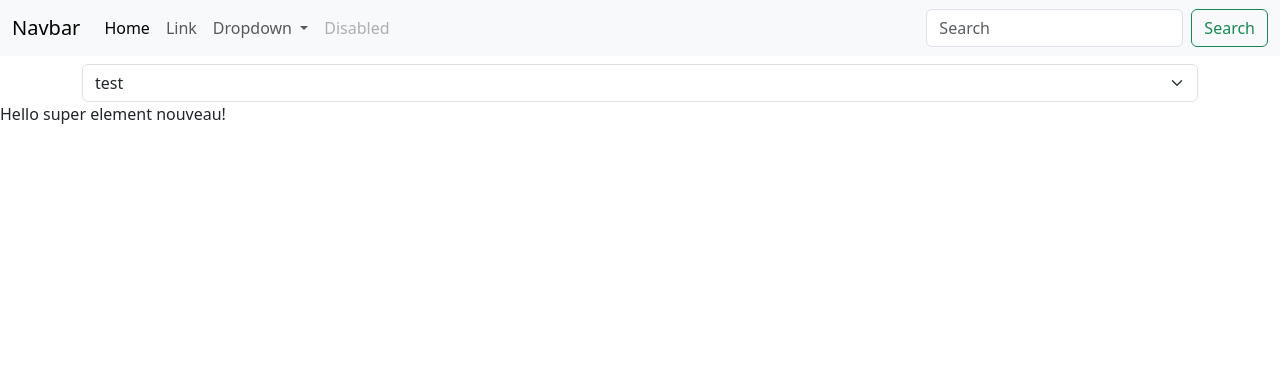
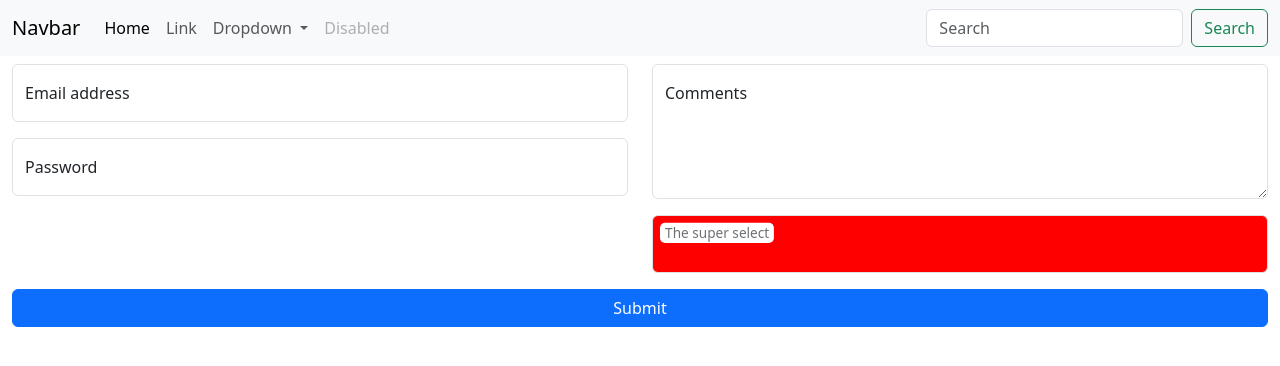
Before and after one commit to Jaroost/jaroost-toolbox-components, a website built with Vite: page index.html in a window 1280 px wide. Built offline with nearby package versions, Linux system fonts and the light colour scheme.

Commit message:
my first module declaration

```diff
--- a/index.html
+++ b/index.html
@@ -45,12 +45,47 @@
       </div>
     </div>
   </nav>
-  <div class="container mt-2">
-    <select class="form-select picker">
-      <option value="test">test</option>
-      <option value="test2">test2</option>
-      <option value="test3">test3</option>
-    </select>
+  <div class="container-fluid mt-2">
+    <form>
+      <div class="row">
+        <div class="col-lg-6">
+          <div class="form-floating mb-3">
+            <input type="email" class="form-control" id="floatingInput" placeholder="name@example.com">
+            <label for="floatingInput">Email address</label>
+          </div>
+          <div class="form-floating mb-3">
+            <input type="password" class="form-control" id="floatingPassword" placeholder="Password">
+            <label for="floatingPassword">Password</label>
+          </div>
+        </div>
+        <div class="col-lg-6">
+          <div class="form-floating mb-3">
+            <textarea class="form-control" placeholder="Leave a comment here" id="floatingTextarea2" style="height: 135px"></textarea>
+            <label for="floatingTextarea2">Comments</label>
+          </div>
+          <div class="form-floating mb-3">
+            <select class="form-select picker" id="floatingSelect" aria-label="Floating label select example">
+              <option selected>Open this select menu</option>
+              <option value="1">One</option>
+              <option value="2">Two</option>
+              <option value="3">Three</option>
+            </select>
+            <label for="floatingSelect">The super select</label>
+          </div>
+        </div>
+        <div class="d-grid gap-2">
+          <button type="submit" class="btn btn-primary">Submit</button>
+        </div>
+      </div>
+
+
+
+    </form>
+    <div class="row">
+
+
+    </div>
+
   </div>
     <script type="module" src="/src/main.ts"></script>
   </body>
--- a/src/element-tools.ts
+++ b/src/element-tools.ts
@@ -1,8 +1,4 @@
-export function createElement(element:string){
+export function createElement(element:string):Element{
     let newElement=document.createElement(element)
     return newElement;
 }
-
-export function showHideElement(element:Element, isVisible:Boolean){
-    element.style.display= isVisible ? 'block' : 'none';
-}
--- /dev/null
+++ b/src/elements.ts
@@ -0,0 +1,15 @@
+Object.defineProperty(Element.prototype, "allAttributes", {
+    get:function allAttributes(){
+        return this.getAttributeNames().reduce((acc, name) => {
+            return {...acc, [name]: this.getAttribute(name)};
+        }, {});
+    }
+});
+Element.prototype.setStyles=function(styles:Object){
+    for(const [attribute, value] of Object.entries(styles)){
+        this.style[attribute]=value;
+    }
+}
+Element.prototype.changeVisibility=function(isVisible:Boolean){
+    this.setStyles({display: isVisible ? 'block' : 'none'});
+};
--- a/src/main.ts
+++ b/src/main.ts
@@ -1,11 +1,28 @@
-import {createElement, showHideElement} from "./element-tools.ts";
+import {
+    createElement
+} from "./element-tools.ts";
+import "./elements"
 
 function replaceOneSelect(select: Element){
     //showHideElement(select, false);
 
-    let element=createElement('div');
+    let element=createElement('input');
+    element.className="form-control"
+    element.addEventListener('click', function(){
+        alert('click')
+    })
+
+    element.setStyles({background: 'red', color: 'blue'})
     element.innerHTML="Hello super element nouveau!"
-    document.body.append(element);
+
+    //console.log(getAllAttributes(select.parentElement));
+    //showHideElement(select.parentElement, false)
+
+     console.log(select.allAttributes)
+
+    select.changeVisibility(false);
+    select.parentElement.appendChild(element);
+
 }
 
 function replaceSelects(){
```
Also changed, not shown: src/elements.d.ts (added, +10 -0 lines).
